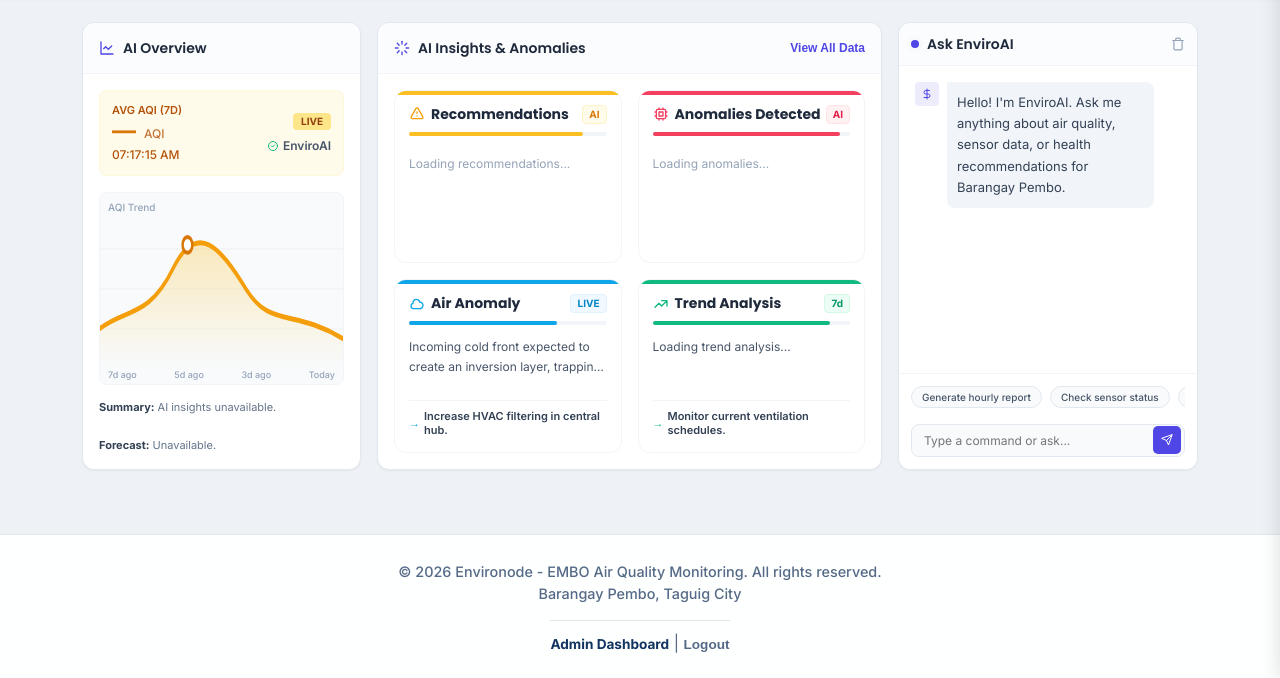
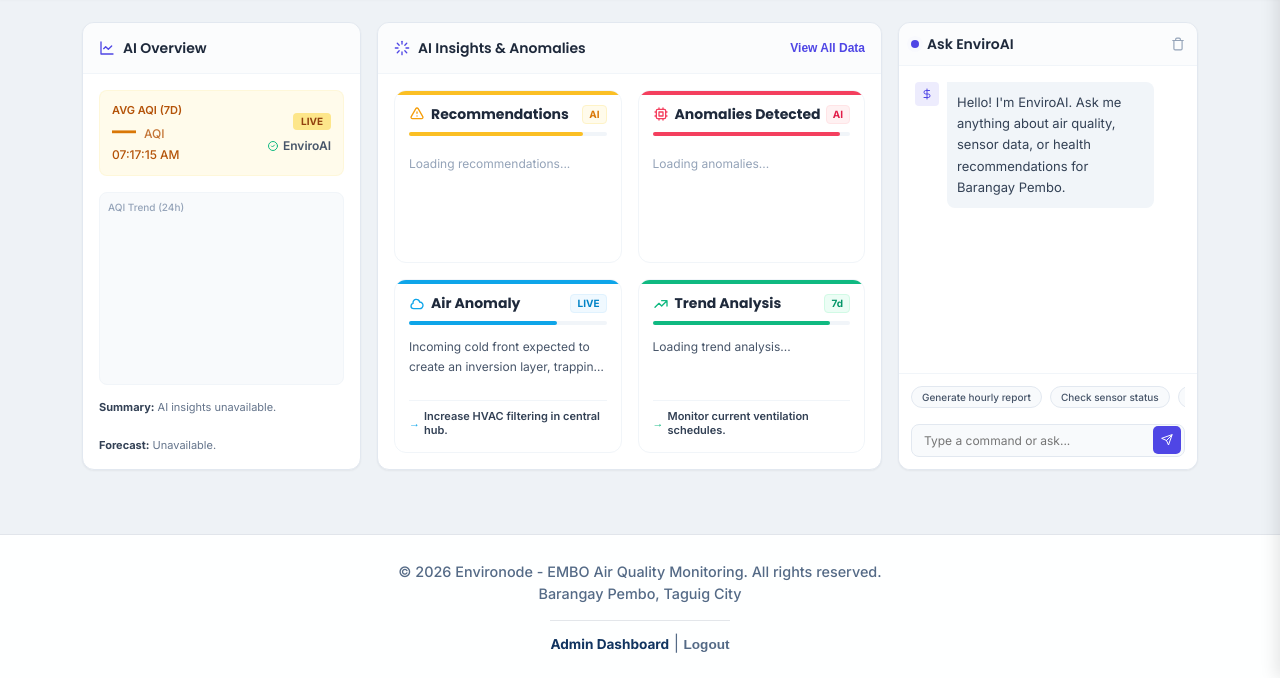
Before and after one commit to CeejayEMZ/EnviroPlus, a Django app: page /dashboard/ai/ in a window 1280 px wide. Shown: the part 122-800 px from the top of the page. Run offline with Django 5.2, Linux system fonts and the light colour scheme; the visitor is signed in with stand-in values (Sample User, id 1); data that the repository does not hold is empty; a map, chart or similar area stays blank; some libraries are stand-ins or nearby versions.

Commit message:
feat(CRUD): update AQI trend visualization to use a canvas chart with improved data handling

```diff
--- a/AppEnviroNode/templates/AppEnviroNode/admin/clientai.html
+++ b/AppEnviroNode/templates/AppEnviroNode/admin/clientai.html
@@ -273,27 +273,8 @@
                 </div>
 
                 <div class="cAI-chart-box">
-                    <div class="cAI-chart-label">AQI Trend</div>
-                    <svg class="cAI-chart-svg" viewBox="0 0 200 80" preserveAspectRatio="none">
-                        <line x1="0" y1="20" x2="200" y2="20" stroke="#f1f5f9" stroke-width="1" />
-                        <line x1="0" y1="40" x2="200" y2="40" stroke="#f1f5f9" stroke-width="1" />
-                        <line x1="0" y1="60" x2="200" y2="60" stroke="#f1f5f9" stroke-width="1" />
-                        <defs>
-                            <linearGradient id="cAI-chartFill" x1="0" y1="0" x2="0" y2="1">
-                                <stop offset="0%" stop-color="#fbbf24" stop-opacity="0.3"/>
-                                <stop offset="100%" stop-color="#fbbf24" stop-opacity="0.0"/>
-                            </linearGradient>
-                        </defs>
-                        <path d="M0,60 C20,50 40,55 60,30 C80,5 100,20 120,40 C140,60 160,50 200,65 L200,80 L0,80 Z" fill="url(#cAI-chartFill)" />
-                        <path d="M0,60 C20,50 40,55 60,30 C80,5 100,20 120,40 C140,60 160,50 200,65" fill="none" stroke="#f59e0b" stroke-width="2.5" stroke-linecap="round" />
-                        <circle cx="72" cy="18" r="4" fill="#fff" stroke="#d97706" stroke-width="2" />
-                    </svg>
-                    <div class="cAI-chart-x-axis">
-                        <span>7d ago</span>
-                        <span>5d ago</span>
-                        <span>3d ago</span>
-                        <span>Today</span>
-                    </div>
+                    <div class="cAI-chart-label">AQI Trend (24h)</div>
+                    <canvas id="cAI-aqi-chart" style="flex: 1; min-height: 120px; padding: 0.5rem;"></canvas>
                 </div>
 
                 <p class="cAI-summary-text">
@@ -431,6 +412,109 @@
 <script>
   window.CAI_CHAT_URL     = "{% url 'app:api_enviro_ai_chat' %}";
   window.CAI_INSIGHTS_URL = "{% url 'app:api_ai_insights' %}";
+  window.CAI_AQI_TREND_URL = "{% url 'app:api_analytics_aqi_trend' %}";
+</script>
+<script>
+  let cAI_aqiChart = null;
+
+  async function cAI_initAQIChart() {
+    try {
+      const response = await fetch(window.CAI_AQI_TREND_URL);
+      if (!response.ok) throw new Error(`API error: ${response.status}`);
+      const data = await response.json();
+
+      if (!data.success || !data.labels || !data.aqi) {
+        console.warn('Invalid AQI trend data:', data);
+        return;
+      }
+
+      const canvas = document.getElementById('cAI-aqi-chart');
+      if (!canvas) return;
+
+      // Destroy existing chart if any
+      if (cAI_aqiChart) {
+        cAI_aqiChart.destroy();
+      }
+
+      cAI_aqiChart = new Chart(canvas, {
+        type: 'line',
+        data: {
+          labels: data.labels,
+          datasets: [
+            {
+              label: 'AQI',
+              data: data.aqi,
+              borderColor: '#f59e0b',
+              backgroundColor: 'rgba(245, 158, 11, 0.1)',
+              borderWidth: 2.5,
+              fill: true,
+              tension: 0.4,
+              pointRadius: 4,
+              pointBackgroundColor: '#fff',
+              pointBorderColor: '#d97706',
+              pointBorderWidth: 2,
+              pointHoverRadius: 6,
+            }
+          ]
+        },
+        options: {
+          responsive: true,
+          maintainAspectRatio: false,
+          interaction: {
+            mode: 'index',
+            intersect: false,
+          },
+          plugins: {
+            legend: {
+              display: false,
+            },
+            tooltip: {
+              backgroundColor: 'rgba(30, 41, 59, 0.9)',
+              padding: 8,
+              titleFont: { size: 12, weight: '600' },
+              bodyFont: { size: 11 },
+              cornerRadius: 4,
+              displayColors: true,
+              callbacks: {
+                label: function(context) {
+                  return 'AQI: ' + Math.round(context.parsed.y);
+                }
+              }
+            }
+          },
+          scales: {
+            y: {
+              beginAtZero: true,
+              max: 500,
+              grid: {
+                color: 'rgba(241, 245, 249, 0.3)',
+                drawBorder: false,
+              },
+              ticks: {
+                font: { size: 10, weight: '500' },
+                color: '#94a3b8',
+              },
+            },
+            x: {
+              grid: {
+                display: false,
+              },
+              ticks: {
+                font: { size: 10, weight: '500' },
+                color: '#94a3b8',
+                maxRotation: 45,
+                minRotation: 0,
+              },
+            },
+          },
+        },
+      });
+    } catch (error) {
+      console.error('Failed to initialize AQI chart:', error);
+    }
+  }
+
+  document.addEventListener('DOMContentLoaded', cAI_initAQIChart);
 </script>
 <script src="{% static 'AppEnviroNode/js/clientAI_admin.js' %}"></script>
 {% endblock %}
```
